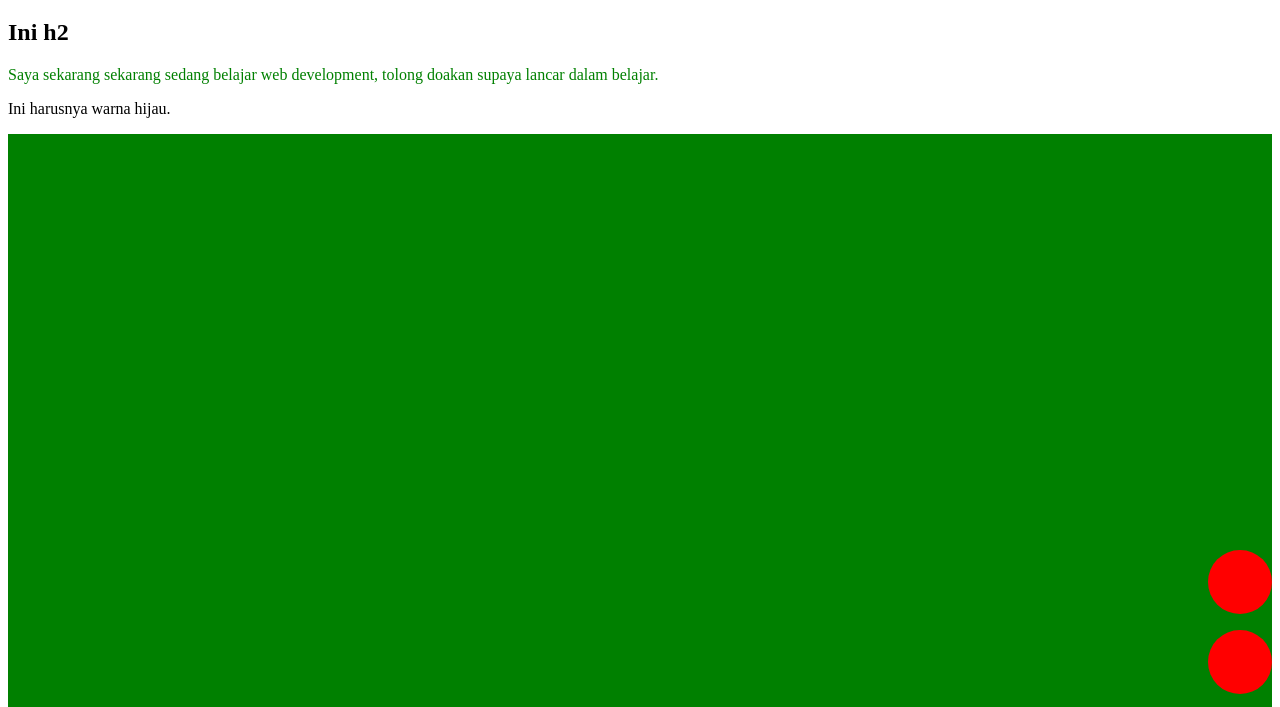
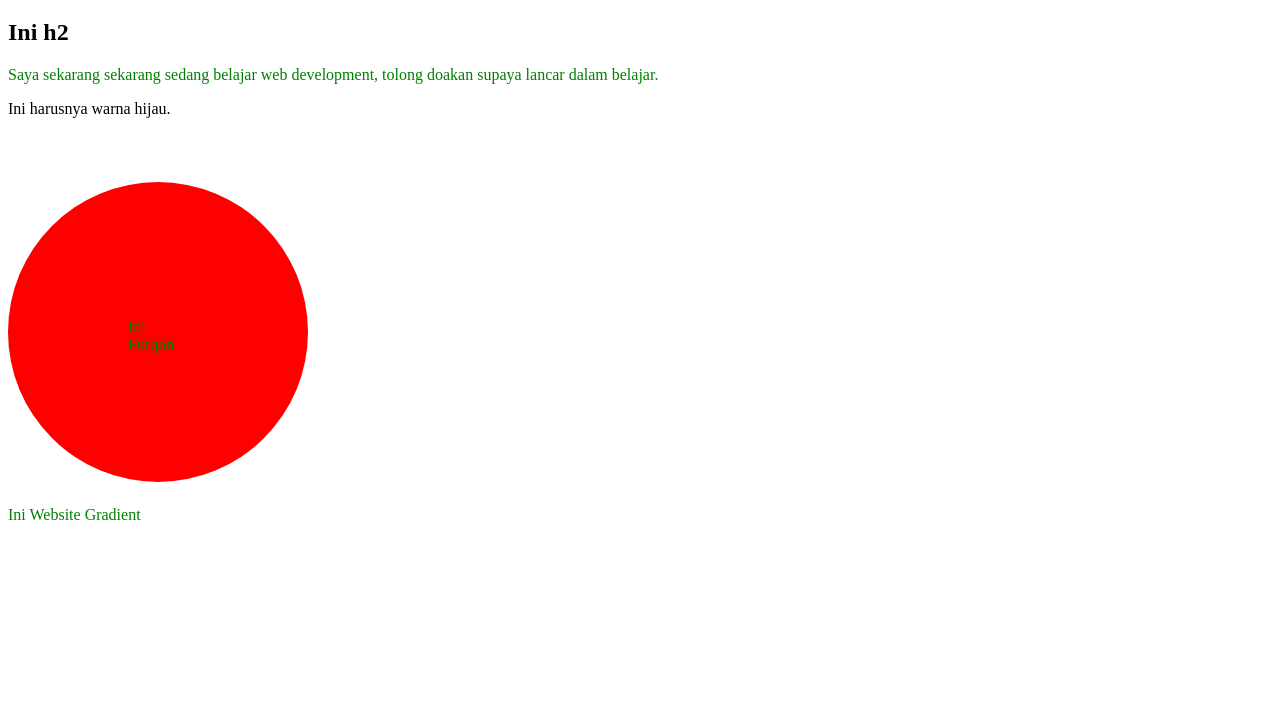
Before and after one commit to Furfur23/html-css-js-basics-withgradient, a plain HTML site: page index.html in a window 1280 px wide. Shown: the part 61-768 px from the top of the page. Drawn offline with Linux system fonts and the light colour scheme.

Commit message:
Margin dan Padding

```diff
--- a/index.html
+++ b/index.html
@@ -15,12 +15,8 @@
     </h2>
     <p class="content">Saya sekarang sekarang sedang belajar web development, tolong doakan supaya lancar dalam belajar. </p>
     <p> Ini harusnya warna hijau.</p>
-    <div class="container">
-        <div class="circle content"></div>
-        <div class="circle content"></div>
-        <div class="circle content"></div>
-        <div class="circle content"></div>
-        <div class="circle content"></div>
+    <div class="circle content">
+        <p>Ini Furqon</p>
     </div>
     <a href="https://gradient.academy" id="link-gradient" class="content" style="color: red;">
         Ini Website Gradient
--- a/style.css
+++ b/style.css
@@ -1,8 +1,13 @@
 .circle {
-    width: 64px;
-    height: 64px;
+    width: 300px;
+    height: 300px;
     background-color: red;
     border-radius: 100%;
+    margin-top: 64px;
+    margin-bottom: 24px;
+    margin-left: 0px;
+    padding: 120px;
+    box-sizing: border-box;
 }
 
 .content {
@@ -12,13 +17,3 @@
 #link-gradient {
     text-decoration: none;
 }
-
-.container {
-    display: flex;
-    flex-direction: column;
-    gap: 1rem;
-    background-color: green;
-    height: 100vh;
-    justify-content: flex-end;   /* buat yang row*/
-    align-items: flex-end; /* buat yang kolom*/
-}
```
